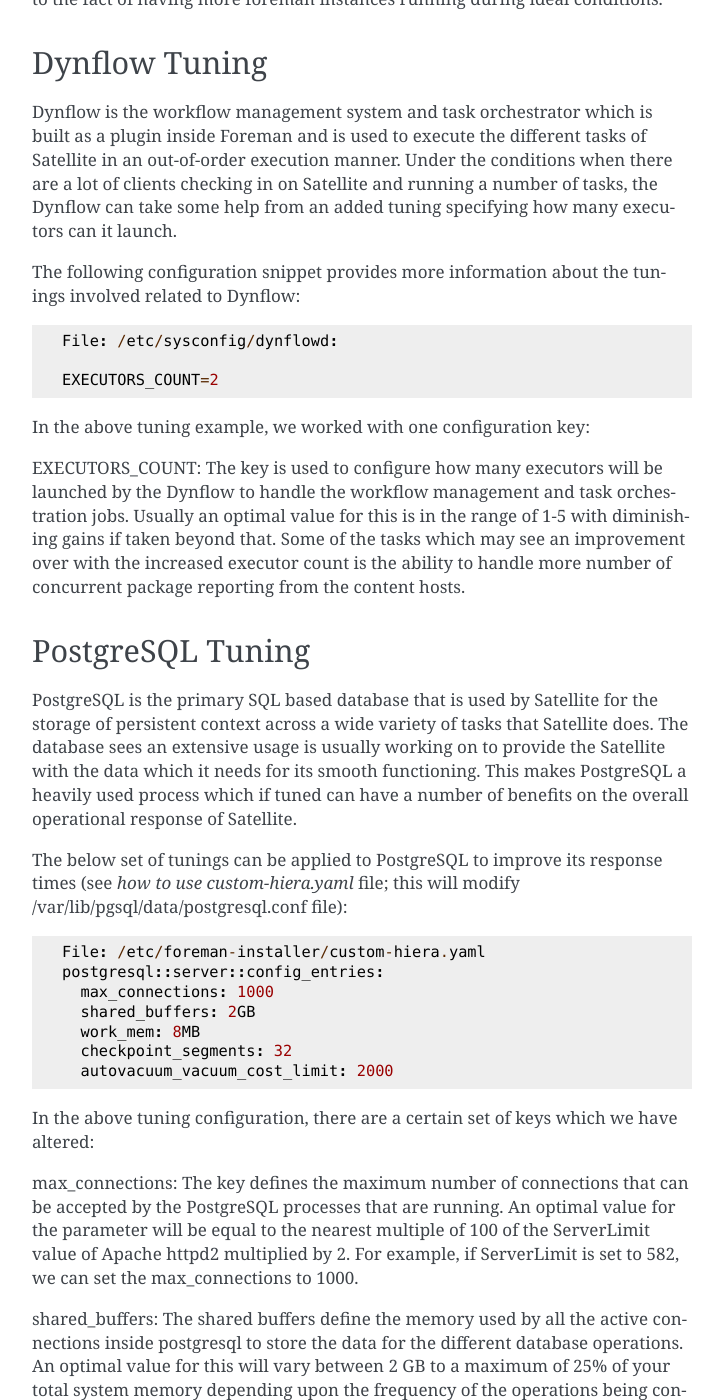
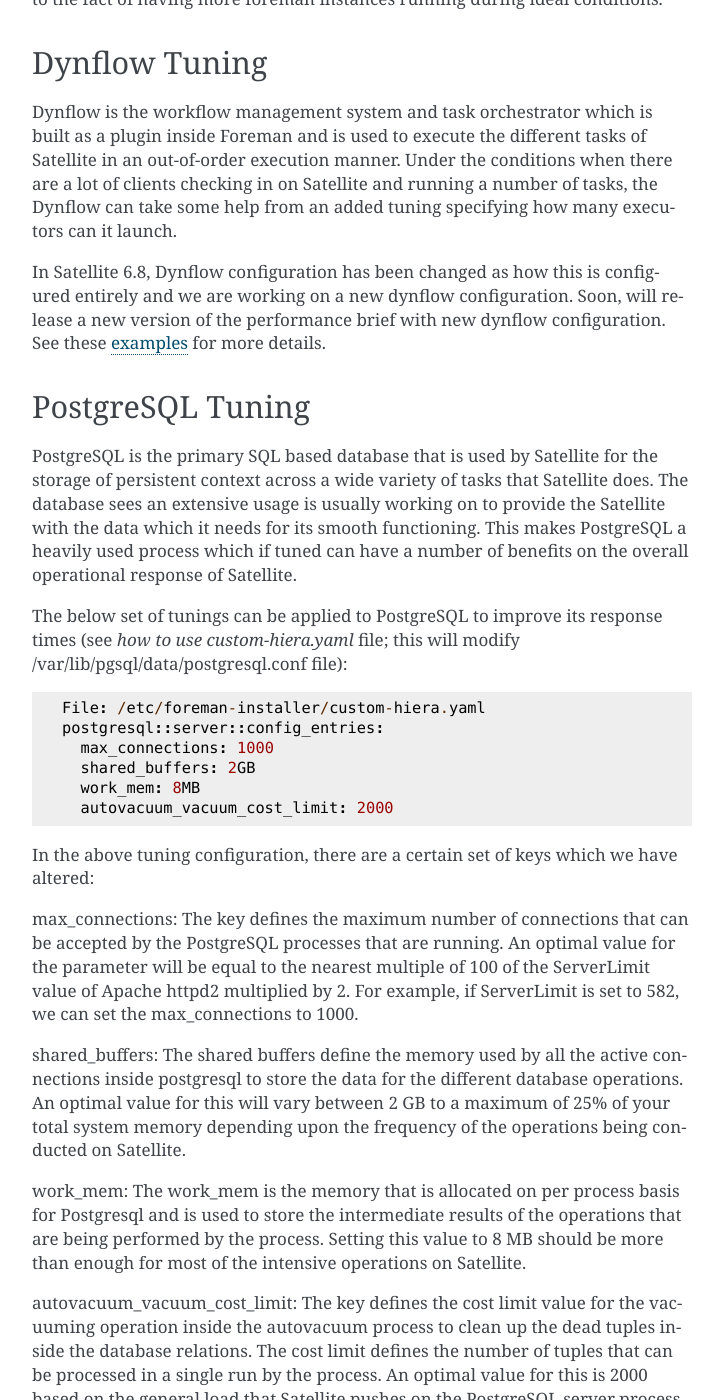
Before and after one commit to RedHatSatellite/satellite-performance-tuning, a Sphinx documentation site: the page built from docs/satellite-configuration-tuning.rst, in a window 1280 px wide and 1400 px high, scrolled down 6050 px. Shown: the whole window, without its empty margins (388-1111 px from the left). Built offline with Sphinx 7.4.7, drawn with Linux system fonts in a browser that asks for light colours; some of the changed text lies outside the part shown.

Commit message:
Updated Tuning Guide For Red Hat Satelite 6.8

```diff
--- a/docs/abstract.rst
+++ b/docs/abstract.rst
@@ -2,4 +2,4 @@
 Abstract
 ========
 
-The performance tuning guide aims to cover the set of tunings and tips that can be used as a reference to scale up your Red Hat Satellite 6.7 environment.
+The performance tuning guide aims to cover the set of tunings and tips that can be used as a reference to scale up your Red Hat Satellite 6.8 environment.
--- a/docs/copyright.rst
+++ b/docs/copyright.rst
@@ -2,7 +2,7 @@
 Legal notice
 ============
 
-Copyright © 2019 Red Hat, Inc.
+Copyright © 2020 Red Hat, Inc.
 
 The text of and illustrations in this document are licensed by Red Hat under a Creative Commons Attribution–Share Alike 3.0 Unported license ("CC-BY-SA").
 
--- a/docs/introduction.rst
+++ b/docs/introduction.rst
@@ -8,4 +8,4 @@
 
 For more information on Red Hat Satellite 6, please visit:
 
-https://access.redhat.com/documentation/en/red-hat-satellite/
+https://access.redhat.com/documentation/en-us/red_hat_satellite/6.8/
--- a/docs/satellite-configuration-tuning.rst
+++ b/docs/satellite-configuration-tuning.rst
@@ -174,15 +174,7 @@
 
 Dynflow is the workflow management system and task orchestrator which is built as a plugin inside Foreman and is used to execute the different tasks of Satellite in an out-of-order execution manner. Under the conditions when there are a lot of clients checking in on Satellite and running a number of tasks, the Dynflow can take some help from an added tuning specifying how many executors can it launch.
 
-The following configuration snippet provides more information about the tunings involved related to Dynflow::
-
-  File: /etc/sysconfig/dynflowd:
-
-  EXECUTORS_COUNT=2
-
-In the above tuning example, we worked with one configuration key:
-
-EXECUTORS_COUNT: The key is used to configure how many executors will be launched by the Dynflow to handle the workflow management and task orchestration jobs. Usually an optimal value for this is in the range of 1-5 with diminishing gains if taken beyond that. Some of the tasks which may see an improvement over with the increased executor count is the ability to handle more number of concurrent package reporting from the content hosts.
+In Satellite 6.8, Dynflow configuration has been changed as how this is configured entirely and we are working on a new dynflow configuration. Soon, will release a new version of the performance brief with new dynflow configuration. See these `examples <https://gist.github.com/adamruzicka/1991892ce22b18e030f9a4db95406319>`_ for more details.
 
 PostgreSQL Tuning
 =================
@@ -196,7 +188,6 @@
     max_connections: 1000
     shared_buffers: 2GB
     work_mem: 8MB
-    checkpoint_segments: 32
     autovacuum_vacuum_cost_limit: 2000
 
 In the above tuning configuration, there are a certain set of keys which we have altered:
@@ -207,9 +198,9 @@
 
 work_mem: The work_mem is the memory that is allocated on per process basis for Postgresql and is used to store the intermediate results of the operations that are being performed by the process. Setting this value to 8 MB should be more than enough for most of the intensive operations on Satellite.
 
-checkpoint_segments: The key defines the threshold after which the database should flush the contents WAL. Every segment is usually of 16 MB in size and the total checkpoint size is defined by checkpoint_segments multiplied by 16 MB. Once this much amount of WAL logs are filled, a checkpoint occurs flushing the contents of the WAL to storage.
+autovacuum_vacuum_cost_limit: The key defines the cost limit value for the vacuuming operation inside the autovacuum process to clean up the dead tuples inside the database relations. The cost limit defines the number of tuples that can be processed in a single run by the process. An optimal value for this is 2000 based on the general load that Satellite pushes on the PostgreSQL server process.
 
-autovacuum_vacuum_cost_limit: The key defines the cost limit value for the vacuuming operation inside the autovacuum process to clean up the dead tuples inside the database relations. The cost limit defines the number of tuples that can be processed in a single run by the process. An optimal value for this is 2000 based on the general load that Satellite pushes on the PostgreSQL server process.
+Note - With the upgrade to Postgres 12, ‘checkpoint_segments’ configuration is not supported. For more details, please refer to this `bugzilla <https://bugzilla.redhat.com/show_bug.cgi?id=1867311#c12>`_ .
 
 Benchmarking raw DB performance
 ===============================
--- a/docs/system-requirements.rst
+++ b/docs/system-requirements.rst
@@ -2,12 +2,12 @@
 System Requirements
 ===================
 
-For details of Red Hat Satellite 6 hardware and software requirements, please take a look at Preparing your environment for installation, inside the installation guide.
+For details of Red Hat Satellite 6 hardware and software requirements, please take a look at `Preparing your environment for installation <https://access.redhat.com/documentation/en-us/red_hat_satellite/6.8/html/installing_satellite_server_from_a_connected_network/preparing-environment-for-satellite-installation#system-requirements_satellite>`_, inside the installation guide.
 
 Quick Tuning Guide
 ==================
 
-Users who wish to tune their Satellite based on expected managed host counts and hardware allocation can utilize the built in tuning profiles included in Satellite 6.7 and later that are available via the installation routine's new tuning flag (see `information in installation guide <https://access.redhat.com/documentation/en-us/red_hat_satellite/6.7/html/installing_satellite_server_from_a_connected_network/performing-additional-configuration#tuning-satellite-server-with-predefined-profiles_satellite>`_)::
+Users who wish to tune their Satellite based on expected managed host counts and hardware allocation can utilize the built in tuning profiles included in Satellite 6.8 and later that are available via the installation routine's new tuning flag (see `information in installation guide <https://github.com/RedHatSatellite/satellite-support/tree/master/tuning-profiles>`_)::
 
   # satellite-installer --help
   Usage:
```
